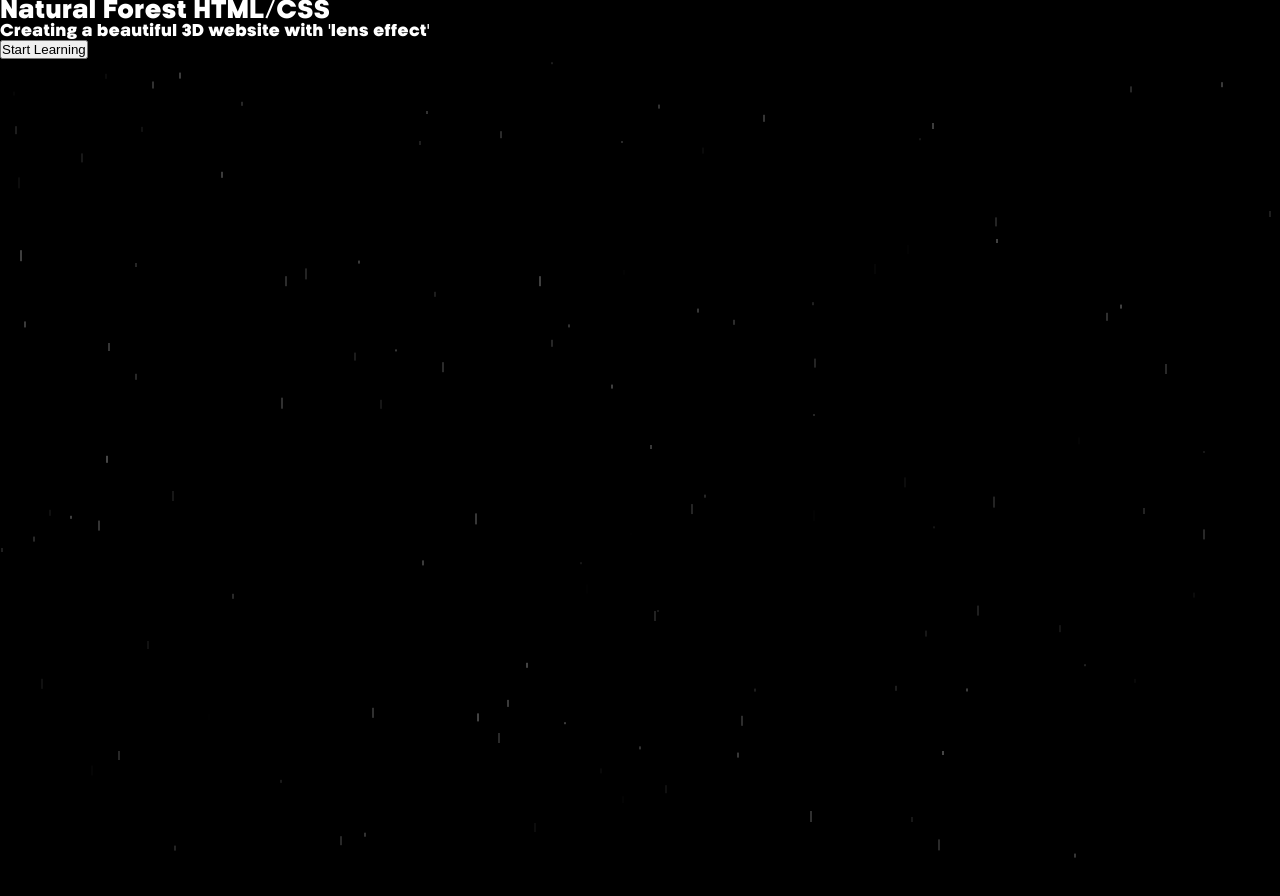
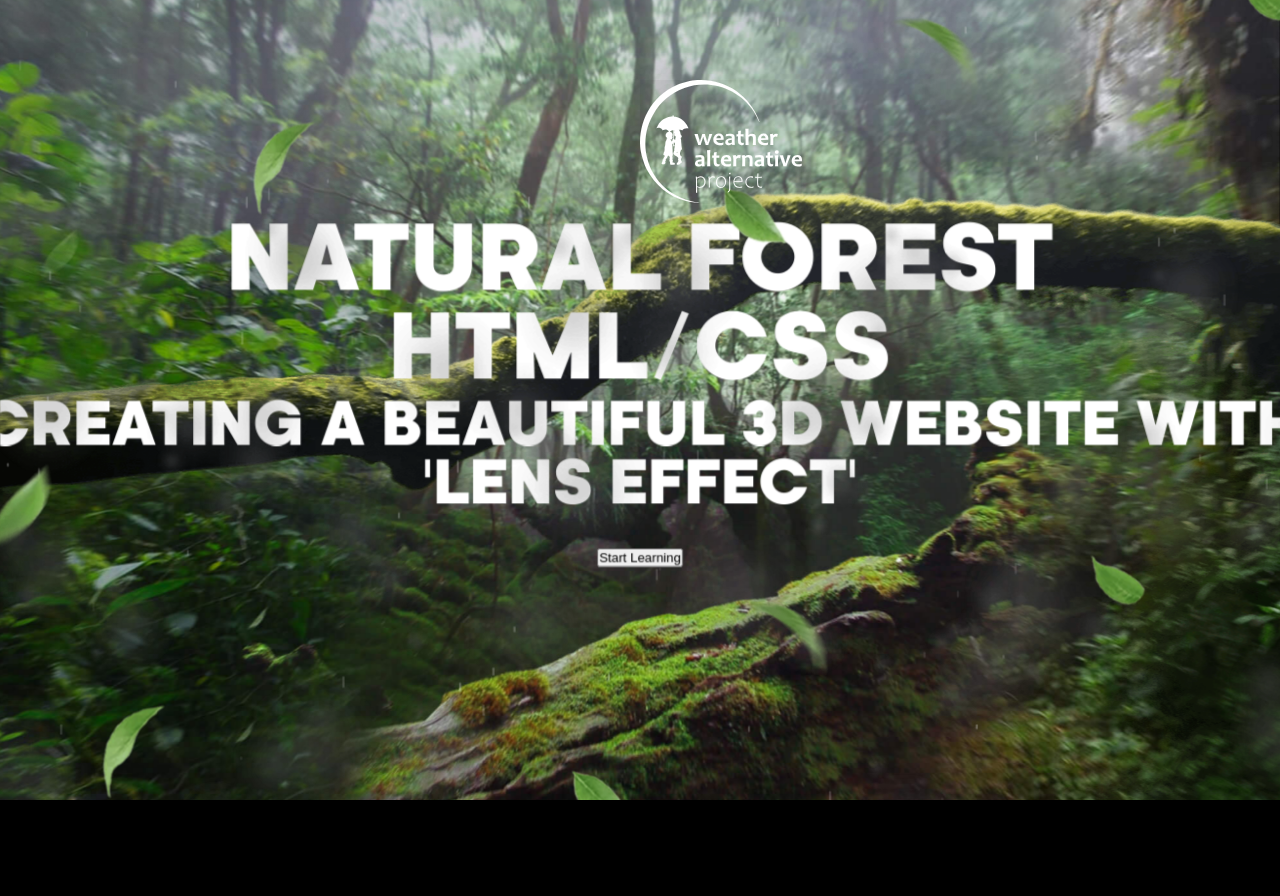
Before and after one commit to yevhen-petrunkin/beautiful-3d-parallax-markup, a plain HTML site: page index.html in a window 1280 px wide. Drawn offline with Linux system fonts and the light colour scheme.

Commit message:
Add 3d effect and most styles

```diff
--- a/css/styles.css
+++ b/css/styles.css
@@ -5,6 +5,7 @@
 }
 
 :root {
+  --index: calc(1vw + 1vh);
 }
 
 @font-face {
@@ -23,3 +24,74 @@ body {
   color: #fff;
   font-family: kamerik-3d;
 }
+
+.logo {
+  position: absolute;
+  top: 10%;
+  left: 50%;
+  z-index: 1;
+
+  width: calc(var(--index) * 7.8);
+  height: calc(var(--index) * 7.8);
+  background-repeat: no-repeat;
+}
+
+.layers {
+  perspective: 1000px;
+  overflow: hidden;
+}
+
+.layers__container {
+  height: 100vh;
+  min-height: 500px;
+
+  transform-style: preserve-3d;
+  transform: rotateX(var(--move-y)) rotateY(var(--move-x));
+  will-change: transform;
+}
+
+.layers__item {
+  position: absolute;
+  inset: -5vw;
+
+  display: flex;
+  align-items: center;
+  justify-content: center;
+
+  background-size: cover;
+  background-position: center;
+}
+
+.layer-1 {
+  transform: translateZ(-55px) scale(1.06);
+}
+
+.layer-2 {
+  transform: translateZ(80px) scale(0.88);
+}
+
+.layer-3 {
+  transform: translateZ(180px) scale(0.8);
+}
+
+.layer-4 {
+  transform: translateZ(190px) scale(0.9);
+}
+
+.layer-5 {
+  transform: translateZ(300px) scale(0.9);
+}
+
+.layer-6 {
+  transform: translateZ(380px);
+}
+
+.hero-content {
+  font-size: calc(var(--index) * 2.9);
+  text-transform: uppercase;
+  text-align: center;
+}
+
+.hero-content span {
+  display: block;
+}
--- a/js/index.js
+++ b/js/index.js
@@ -0,0 +1,8 @@
+document.addEventListener("mousemove", (e) => {
+  Object.assign(document.documentElement, {
+    style: `
+    --move-x: ${(e.clientX - window.innerWidth / 2) * -0.005}deg;
+    --move-y: ${(e.clientY - window.innerHeight / 2) * -0.01}deg;
+      `,
+  });
+});
```
